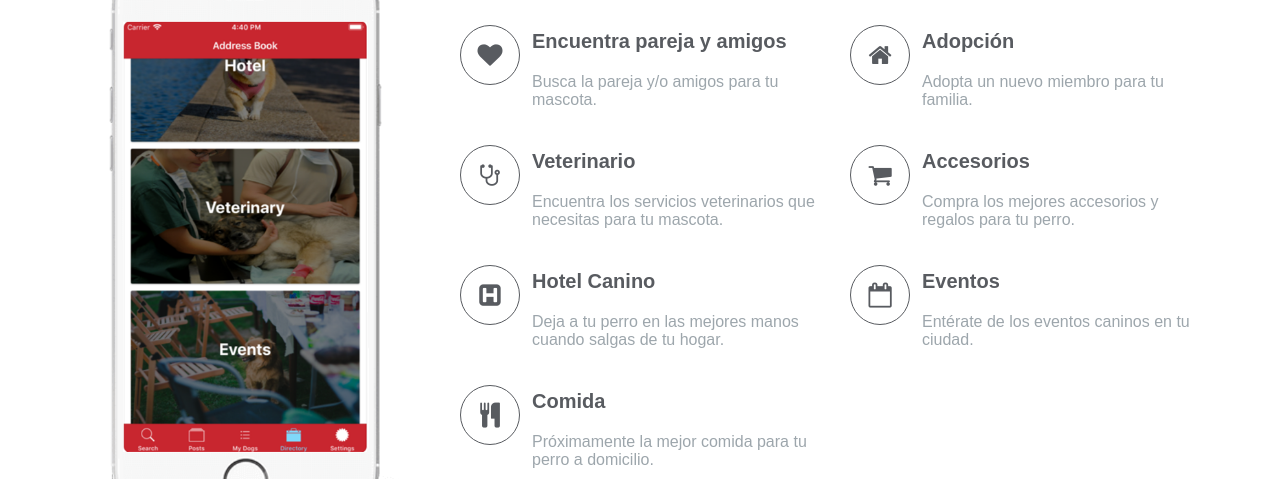
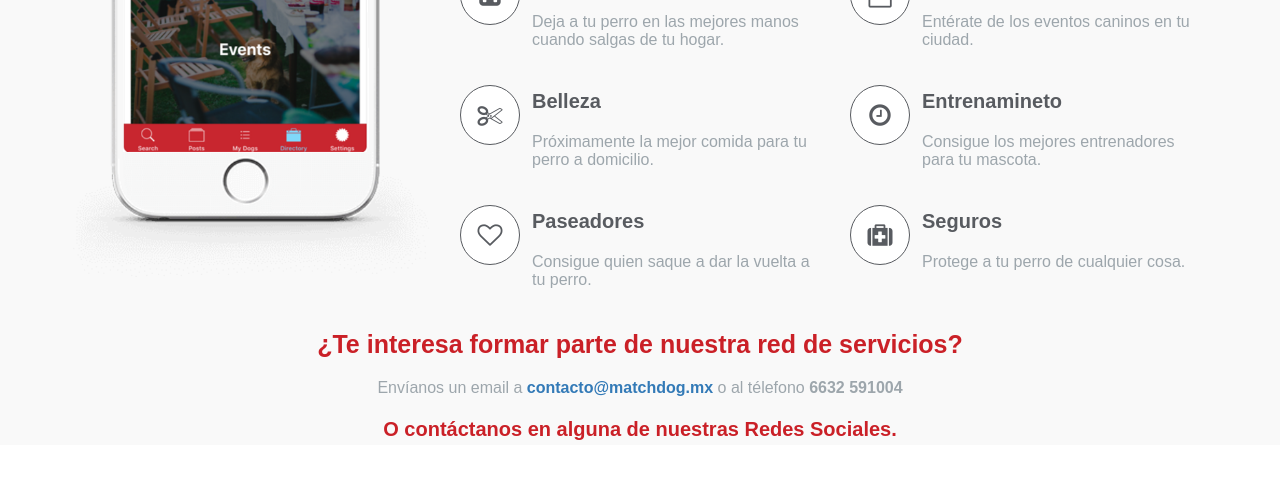
Before and after one commit to josedrico/matchdog_main, a plain HTML site: page index.html in a window 1280 px wide. Shown: the part 2845-3324 px from the top of the page. Drawn offline with Linux system fonts and the light colour scheme; some packages are replaced by stand-ins of ours.

Commit message:
Add files via upload

```diff
--- a/index.html
+++ b/index.html
@@ -153,27 +153,10 @@
                     </div>
                 </div>
             </div>
+			<!-- Video Section -->
+			<iframe class="embed-responsive-item" style="border-radius:10px;" width="100%" height="600" src="https://www.youtube.com/embed/wiGJaEVHZr0"" frameborder="0" allowfullscreen></iframe>
         </section>
 
-		 <!-- Video Section -->
-
-        <section id="video">
-            <div class="video_overlay">
-                <div class="container">
-                    <div class="row">
-                        <div class="col-md-12 col-sm-12 col-xs-12">
-                            <div class="video_text center-content">
-
-								<!-- 4:3 aspect ratio -->
-								<div class="embed-responsive embed-responsive-4by3">
-								  <iframe class="embed-responsive-item" style="border-radius:10px;" width="100%" height="600" src="https://www.youtube.com/embed/wiGJaEVHZr0"" frameborder="0" allowfullscreen></iframe>
-								</div>
-                            </div>
-                        </div>
-                    </div>
-                </div>
-            </div>
-        </section>
 
 		<!-- Our Works Section -->
         <section id="services">
@@ -245,10 +228,37 @@
 									</div>
 									<div class="col-sm-6 col-xs-12">
 										<div class="single_works_2_text">
-											<i class="fa fa-cutlery"></i>
+											<i class="fa fa-scissors"></i>
 											<div class="text_deatels">
-												<h3>Comida</h3>
+												<h3>Belleza</h3>
 												<p>Próximamente la mejor comida para tu perro a domicilio.</p>
+											</div>
+										</div>
+									</div>
+									<div class="col-sm-6 col-xs-12">
+										<div class="single_works_2_text">
+											<i class="fa fa-clock-o"></i>
+											<div class="text_deatels">
+												<h3>Entrenamineto</h3>
+												<p>Consigue los mejores entrenadores para tu mascota.</p>
+											</div>
+										</div>
+									</div>
+									<div class="col-sm-6 col-xs-12">
+										<div class="single_works_2_text">
+											<i class="fa fa-heart-o "></i>
+											<div class="text_deatels">
+												<h3>Paseadores</h3>
+												<p>Consigue quien saque a dar la vuelta a tu perro.</p>
+											</div>
+										</div>
+									</div>
+									<div class="col-sm-6 col-xs-12">
+										<div class="single_works_2_text">
+											<i class="fa fa-medkit"></i>
+											<div class="text_deatels">
+												<h3>Seguros</h3>
+												<p>Protege a tu perro de cualquier cosa.</p>
 											</div>
 										</div>
 									</div>
```
